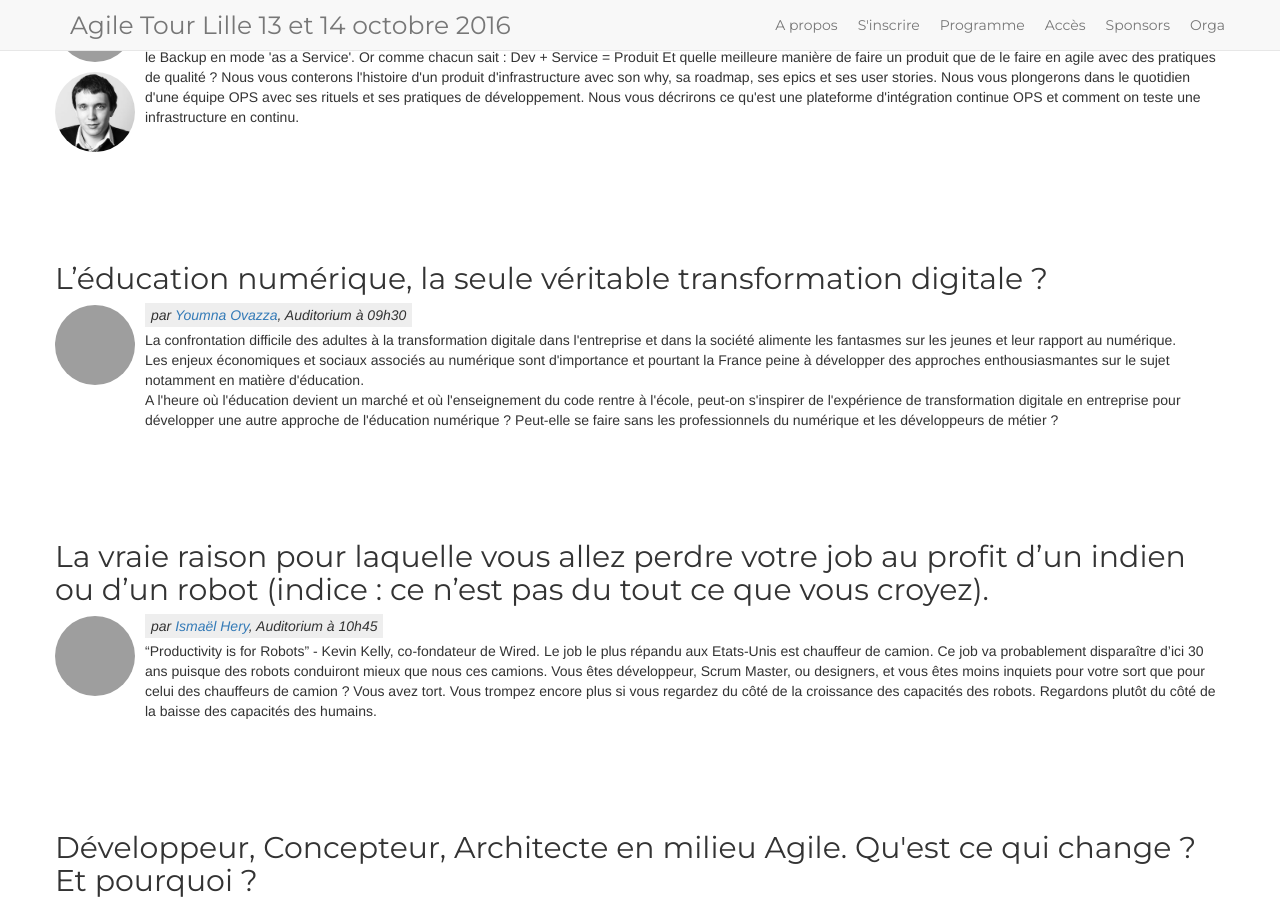
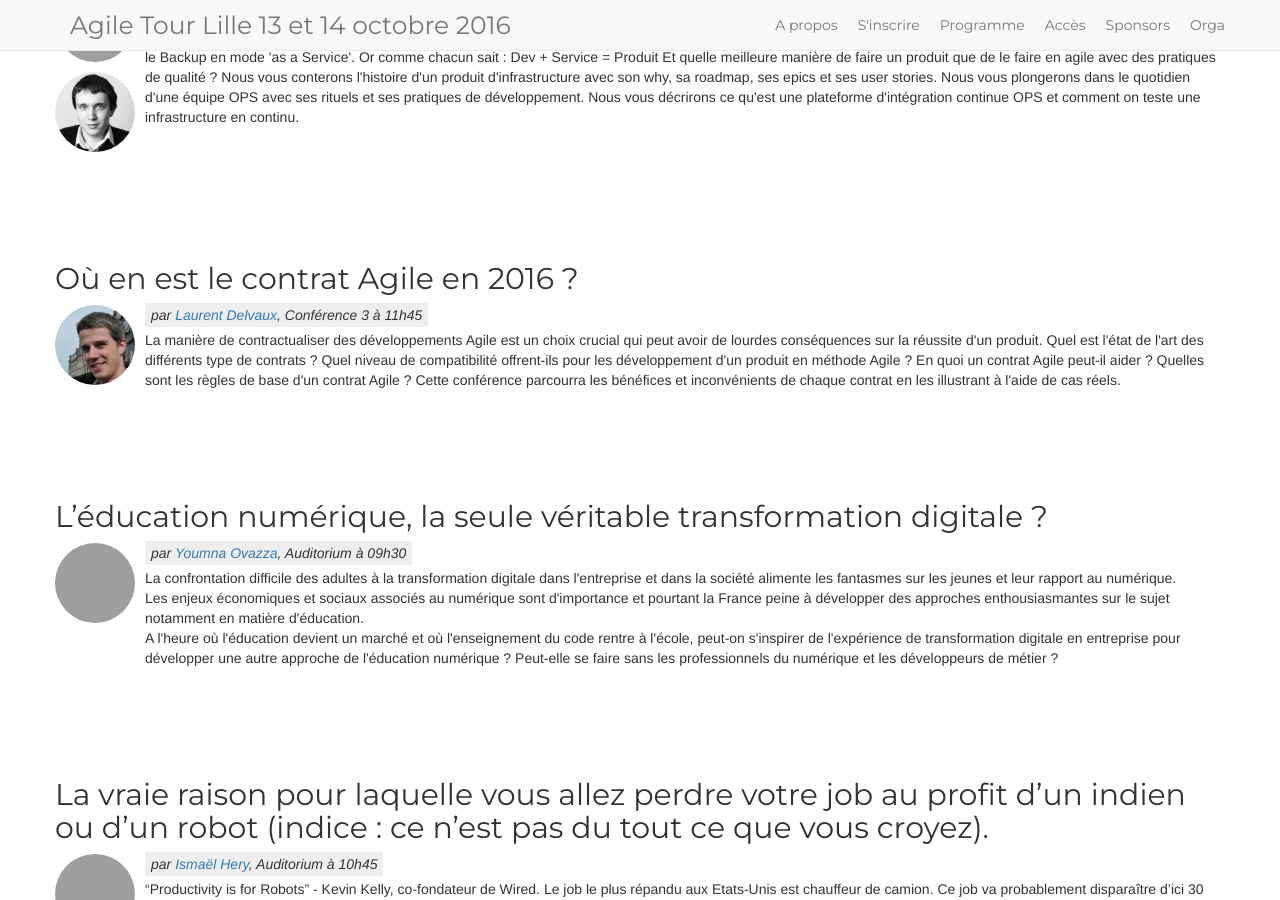
Before and after one commit to jak78/agile-tour-lille-2017, a Jekyll site: the page built from page-conferences.html, in a window 1280 px wide and 900 px high, scrolled down 2961 px. Built offline with Jekyll 4.4.1, drawn with Linux system fonts in a browser that asks for light colours; nearby versions of some CDN libraries; grey boxes are pictures that could not be loaded.

Commit message:
ajout talk Laurent Delvaux

```diff
--- a/_data/schedule.yml
+++ b/_data/schedule.yml
@@ -121,8 +121,9 @@
             speaker: François Xavier VENDE, Mathieu Herbert
             company: octo
             room: Conférence 2
-          - label: ""
-            description: ""
+          - subject: "Où en est le contrat Agile en 2016 ?"
+            description: "La manière de contractualiser des développements Agile est un choix crucial qui peut avoir de lourdes conséquences sur la réussite d'un produit. Quel est l'état de l'art des différents type de contrats ? Quel niveau de compatibilité offrent-ils pour les développement d'un produit en méthode Agile ? En quoi un contrat Agile peut-il aider ? Quelles sont les règles de base d'un contrat Agile ? Cette conférence parcourra les bénéfices et inconvénients de chaque contrat en les illustrant à l'aide de cas réels."
+            speaker: "Laurent Delvaux"
             room: Conférence 3
       - hour: 12h30
         special: 1
--- a/_data/speakers.yml
+++ b/_data/speakers.yml
@@ -16,6 +16,9 @@
 - name: Guillaume Wallet
   bio: " Software Craftsman, freelance depuis 2 ans après 10 ans en ESN"
   photo: " https://www.gravatar.com/avatar/af22c5952fd5e43d12016def954cf503?s=200 "
+- name: Laurent Delvaux
+  bio: "Diplômé de Telecom Nancy, Laurent débute sa carrière en 2001 et devient un expert des technologies Open-Source. Passionné par le partage des connaissances, il se consacre pleinement à la formation de 2004 à 2006. Après avoir couvert la France et l’Europe durant 2 ans pour partager sa passion technique, il co-crée Zenika en 2006 avec la volonté de créer la société d’experts dans laquelle il rêvait de travailler. Après des projets internationaux entre Londres et Paris, il se spécialise dans l’Agilité puis met en place et commercialise une gamme complète de services Agile allant de la formation au coaching en passant par de nouveaux types de contractualisation."
+  photo: "/img/speakers/Laurent-Delvaux.jpg"
 - name: François Xavier VENDE
   bio: " François Xavier est architecte OPS chez OCTO Technology. Il a eu l’occasion de développer une expertise sur les sujets d’intégration logiciel, de mettre en place des plateformes d’intégration continue et d’être le lien entre les équipes de développement et les équipes d’exploitation avec un objectif : « automatiser pour pouvoir livrer le produit aussi souvent que possible ». Il intervient en tant que coach « DevOps » et/ou architecte technique au sein de projets agiles."
   photo: " http://bit.ly/29U1Tvd "
```
Also changed, not shown: img/speakers/Laurent-Delvaux.jpg (added).
